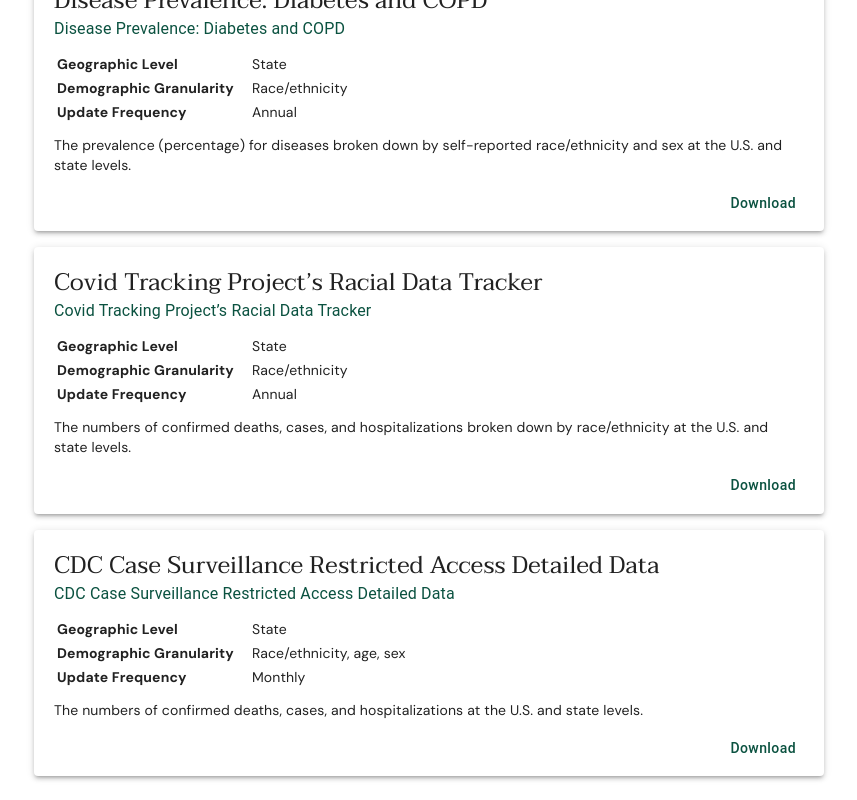
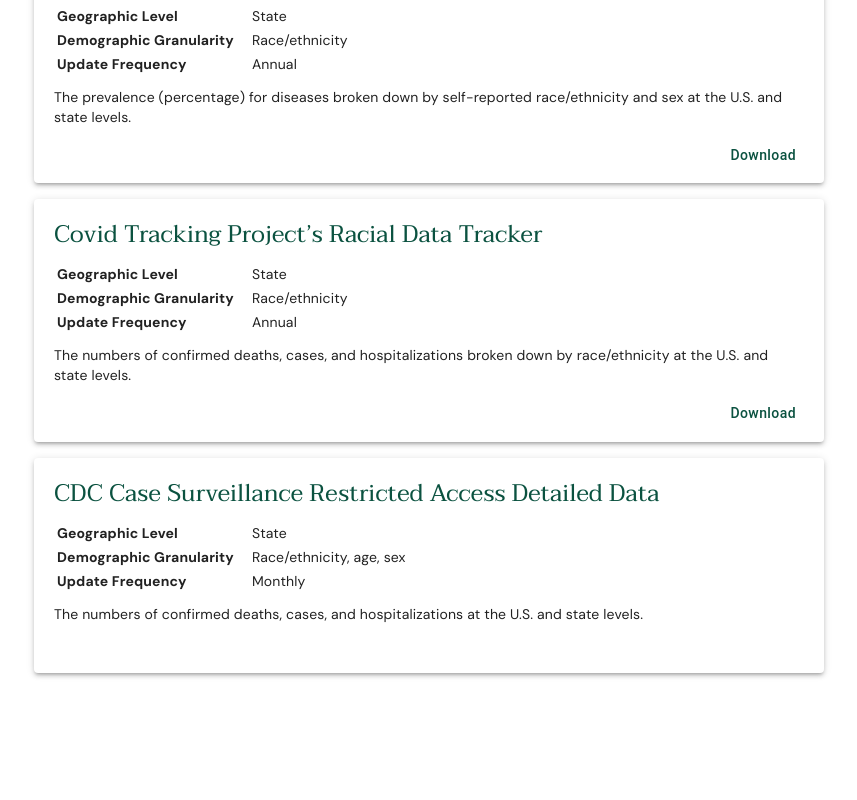
Before and after one commit to ebuddenberg/health-equity-tracker, a React (Create React App) app in the folder frontend/: page /datacatalog in a window 1280 px wide. Shown: the part 640-1440 px from the top of the page, without its empty margins (211-1068 px from the left). Built offline with nearby package versions, Linux system fonts and the light colour scheme.

Commit message:
Add download alternatives to DataSourceMetadata (#601)
* Add download alternatives to DataSourceMetadata

* updates per eng sync

```diff
--- a/frontend/src/data/config/MetadataMap.ts
+++ b/frontend/src/data/config/MetadataMap.ts
@@ -25,6 +25,7 @@ const dataSourceMetadataList: DataSourceMetadata[] = [
       "acs_poverty_dataset-poverty_by_race_age_sex_state",
       "acs_poverty_dataset-poverty_by_race_age_sex_county",
     ],
+    downloadable: true,
   },
   {
     id: "brfss",
@@ -36,6 +37,7 @@ const dataSourceMetadataList: DataSourceMetadata[] = [
     description:
       "The prevalence (percentage) for diseases broken down by self-reported race/ethnicity and sex at the U.S. and state levels.",
     dataset_ids: ["brfss"],
+    downloadable: true,
   },
   {
     id: "covid_tracking_project",
@@ -47,6 +49,7 @@ const dataSourceMetadataList: DataSourceMetadata[] = [
     description:
       "The numbers of confirmed deaths, cases, and hospitalizations broken down by race/ethnicity at the U.S. and state levels.",
     dataset_ids: ["covid_by_state_and_race", "covid_by_county_and_race"],
+    downloadable: true,
   },
   {
     id: "cdc_restricted",
@@ -66,6 +69,7 @@ const dataSourceMetadataList: DataSourceMetadata[] = [
       "cdc_restricted_data-by_sex_county",
       "cdc_restricted_data-by_sex_state",
     ],
+    downloadable: false,
   },
 ];
 
--- a/frontend/src/data/utils/DatasetTypes.ts
+++ b/frontend/src/data/utils/DatasetTypes.ts
@@ -10,6 +10,8 @@ export interface DataSourceMetadata {
   readonly geographic_level: string;
   readonly demographic_granularity: string;
   readonly update_frequency: string;
+  readonly downloadable: boolean;
+  readonly download_link?: string;
 }
 
 // Datasets contain data with specified breakdowns
--- a/frontend/src/pages/DataCatalog/dataset_explorer/DataSourceListing.module.scss
+++ b/frontend/src/pages/DataCatalog/dataset_explorer/DataSourceListing.module.scss
@@ -41,10 +41,6 @@
   float: right;
 }
 
-.DataSubtitle {
-  font-size: 15px;
-}
-
 .MetadataTable {
   text-align: left;
   padding-top: 10px;
--- a/frontend/src/pages/DataCatalog/dataset_explorer/DataSourceListing.tsx
+++ b/frontend/src/pages/DataCatalog/dataset_explorer/DataSourceListing.tsx
@@ -100,9 +100,6 @@ export function DataSourceListing(props: DataSourceListingProps) {
       data-testid={props.source_metadata.id}
     >
       <Typography variant="h5" className={styles.DatasetTitle} align="left">
-        {props.source_metadata.data_source_name}
-      </Typography>
-      <Typography className={styles.DataSubtitle} align="left">
         <Link
           href={props.source_metadata.data_source_link}
           target="_blank"
@@ -139,9 +136,21 @@ export function DataSourceListing(props: DataSourceListingProps) {
       </div>
       <div className={styles.Footer}>
         <div className={styles.CardFooterRight}>
-          <Button color="primary" onClick={() => setDialogIsOpen(true)}>
-            Download
-          </Button>
+          {props.source_metadata.downloadable && (
+            <Button color="primary" onClick={() => setDialogIsOpen(true)}>
+              Download
+            </Button>
+          )}
+          {!props.source_metadata.downloadable &&
+            props.source_metadata.download_link && (
+              <Link
+                href={props.source_metadata.download_link}
+                target="_blank"
+                rel="noopener noreferrer"
+              >
+                <Button color="primary">Download</Button>
+              </Link>
+            )}
         </div>
         <Dialog onClose={() => setDialogIsOpen(false)} open={dialogIsOpen}>
           <DialogTitle className={styles.DialogTitle}>
```
Also changed, not shown: 1 other file (tests, documents, lock files or other folders).
